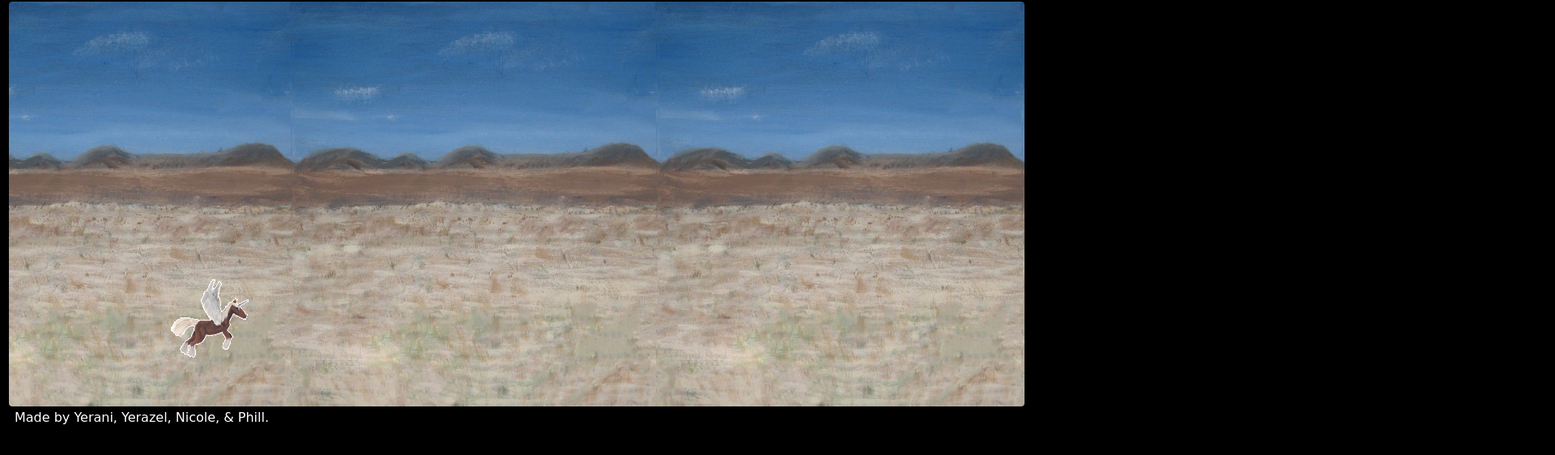
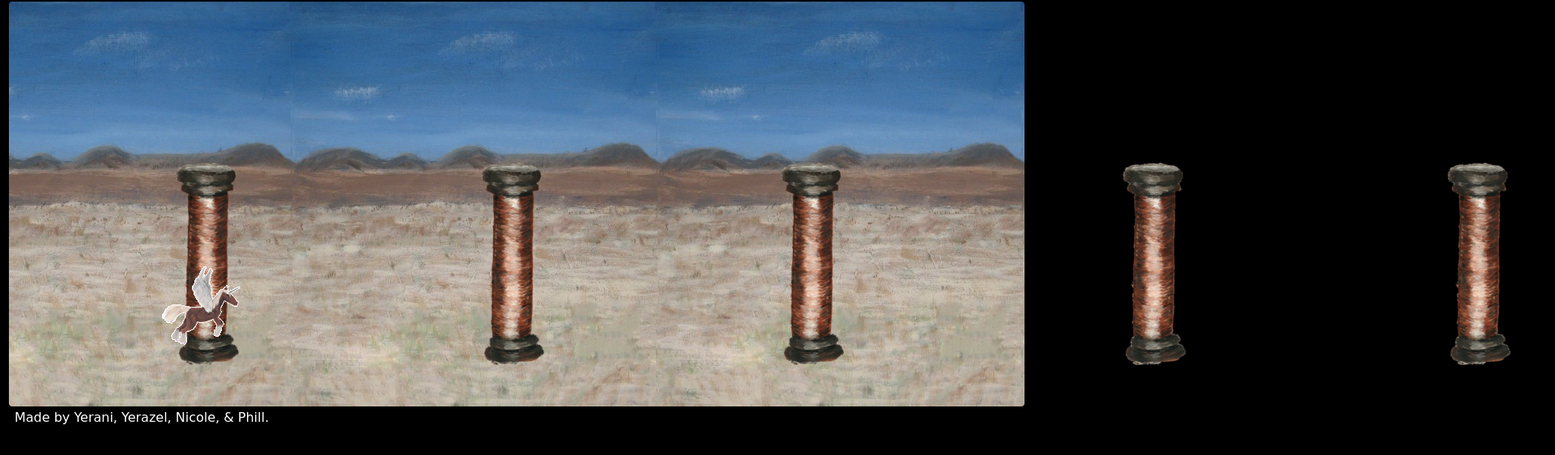
Before and after one commit to Phill/flying-horse, a plain HTML site: page index.html in a window 1280 px wide. Shown: the part 104-666 px from the top of the page at 81% size, 1920 px wide, since content can reach past the window. Drawn offline with Linux system fonts and the light colour scheme; a web font is replaced by a local one.

Commit message:
Added pillars

```diff
--- a/css/style.css
+++ b/css/style.css
@@ -16,7 +16,7 @@ header h1 {
   text-shadow: 0px 0px 50px white;
 }
 
-#game {
+#background {
   position: absolute;
   top: 100px;
   left: 5px;
@@ -27,6 +27,14 @@ header h1 {
   border-radius: 5px;
   background: url('../images/background.jpg');
   background-repeat: repeat-x;
+}
+
+#foreground {
+  position: absolute;
+  top: 100px;
+  width: 10000px;
+  height: 500px;
+  margin: 5px;
 }
 
 #horse {
--- a/index.html
+++ b/index.html
@@ -3,15 +3,18 @@
   <head>
     <title>Flying Horse</title>
     <link rel="stylesheet" type="text/css" href="css/style.css">
+    <meta charset=utf-8>
+    <meta name=description content="Flying Horse">
+    <meta name=viewport content="width=device-width, initial-scale=1">
   </head>
   <body>
     <div id="content">
       <header>
         <h1>Flying Horse</h1>
       </header>
-      <div id="game">
-        <div id="horse"></div>
-      </div>
+      <div id="background"></div>
+      <div id="foreground"></div>
+      <div id="horse"></div>
     </div>
 
     <div id="credits">
--- a/javascript/main.js
+++ b/javascript/main.js
@@ -9,6 +9,8 @@ var dir = "down";
 // Start the magic
 function init() {
   moveBackground(1);
+  addPillars();
+  moveForeground(300);
   moveHorseDown();
   keyboard();
 }
@@ -31,9 +33,37 @@ function keyboard() {
   });
 }
 
+// Moves the background
+function moveBackground(i) {
+  i -= 2;
+  $('#background').css("background-position", i + "px top");
+  setTimeout('moveBackground(' + i + ')', 100);
+}
+
+// Moves the foreground
+function moveForeground(i) {
+  i -= 8;
+  $('#foreground').css("left", i);
+  setTimeout('moveForeground(' + i + ')', 100);
+}
+
+function addPillars() {
+  pillar = 'images/pillar.png';
+  numPillars = Math.floor((Math.random() * 15) + 8);
+
+  for (n = 1; n <= numPillars; n++) {
+    $('#foreground').append('<img id="pillar-' + n + '" src="' + pillar + '">');
+    $('#pillar-' + n).css({
+      display: "inline-block",
+      marginTop: 200,
+      marginLeft: Math.floor((Math.random() * 200) + 200)
+    });
+  }
+}
+
 function moveHorseUp() {
   var speed = (Math.floor((pos / 400) * 100)) + 5;
-  var top = 50;
+  var top = 100;
 
   if (dir == "down") return;
 
@@ -52,17 +82,9 @@ function moveHorseUp() {
   setTimeout('moveHorseUp(' + pos + ')', 100);
 }
 
-// Moves the background
-function moveBackground(i) {
-  i -= 2;
-  $('#game').css("background-position", i + "px top");
-  setTimeout('moveBackground(' + i + ')', 100);
-}
-
-// Bounces the horse
 function moveHorseDown() {
   var speed = (Math.floor((pos / 400) * 100)) + 5;
-  var bottom = 343;
+  var bottom = 420;
 
   if (dir == "up") return;
 
```
